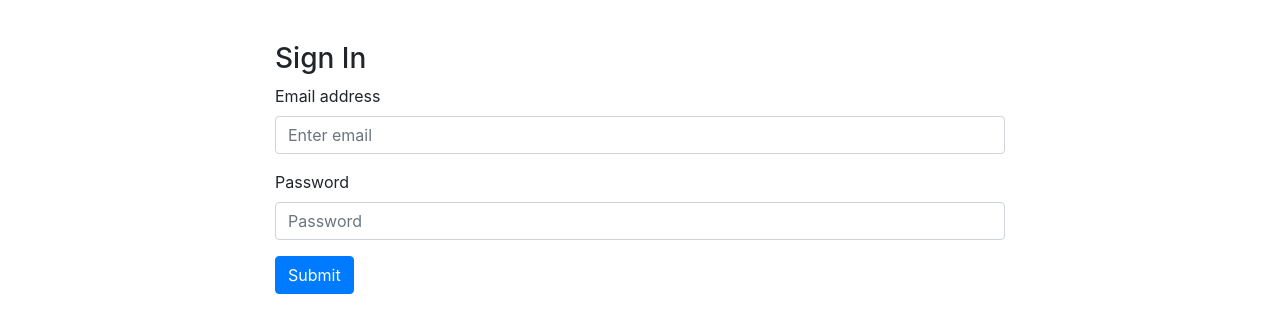
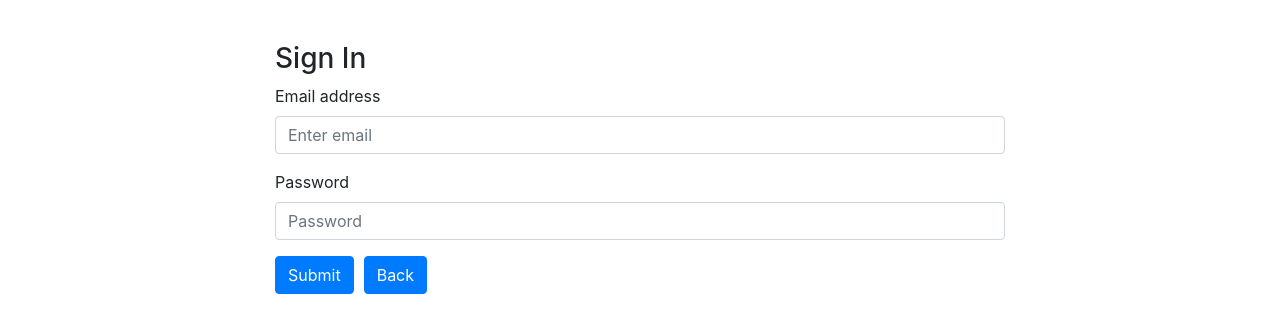
Before and after one commit to mtsai920/flashquiz-client, a React app: page /#/sign-in in a window 1280 px wide. Shown: the part 62-394 px from the top of the page. Built offline with nearby package versions, Linux system fonts and the light colour scheme.

Commit message:
Added back buttons to sign up/sign in

```diff
--- a/src/components/SignIn/SignIn.js
+++ b/src/components/SignIn/SignIn.js
@@ -1,5 +1,5 @@
 import React, { Component } from 'react'
-import { withRouter } from 'react-router-dom'
+import { Link, withRouter } from 'react-router-dom'
 
 import { signIn } from '../../api/auth'
 import messages from '../AutoDismissAlert/messages'
@@ -80,6 +80,9 @@ class SignIn extends Component {
             >
               Submit
             </Button>
+            <Link className="back-button" to={'/'}>
+              <Button>Back</Button>
+            </Link>
           </Form>
         </div>
       </div>
--- a/src/components/SignUp/SignUp.js
+++ b/src/components/SignUp/SignUp.js
@@ -1,5 +1,5 @@
 import React, { Component } from 'react'
-import { withRouter } from 'react-router-dom'
+import { Link, withRouter } from 'react-router-dom'
 
 import { signUp, signIn } from '../../api/auth'
 import messages from '../AutoDismissAlert/messages'
@@ -93,6 +93,9 @@ class SignUp extends Component {
             >
               Submit
             </Button>
+            <Link className="back-button" to={'/'}>
+              <Button>Back</Button>
+            </Link>
           </Form>
         </div>
       </div>
--- a/src/index.scss
+++ b/src/index.scss
@@ -1 +1,5 @@
 @import '~bootstrap/scss/bootstrap';
+
+.back-button {
+  margin-left: 10px;
+}
```
